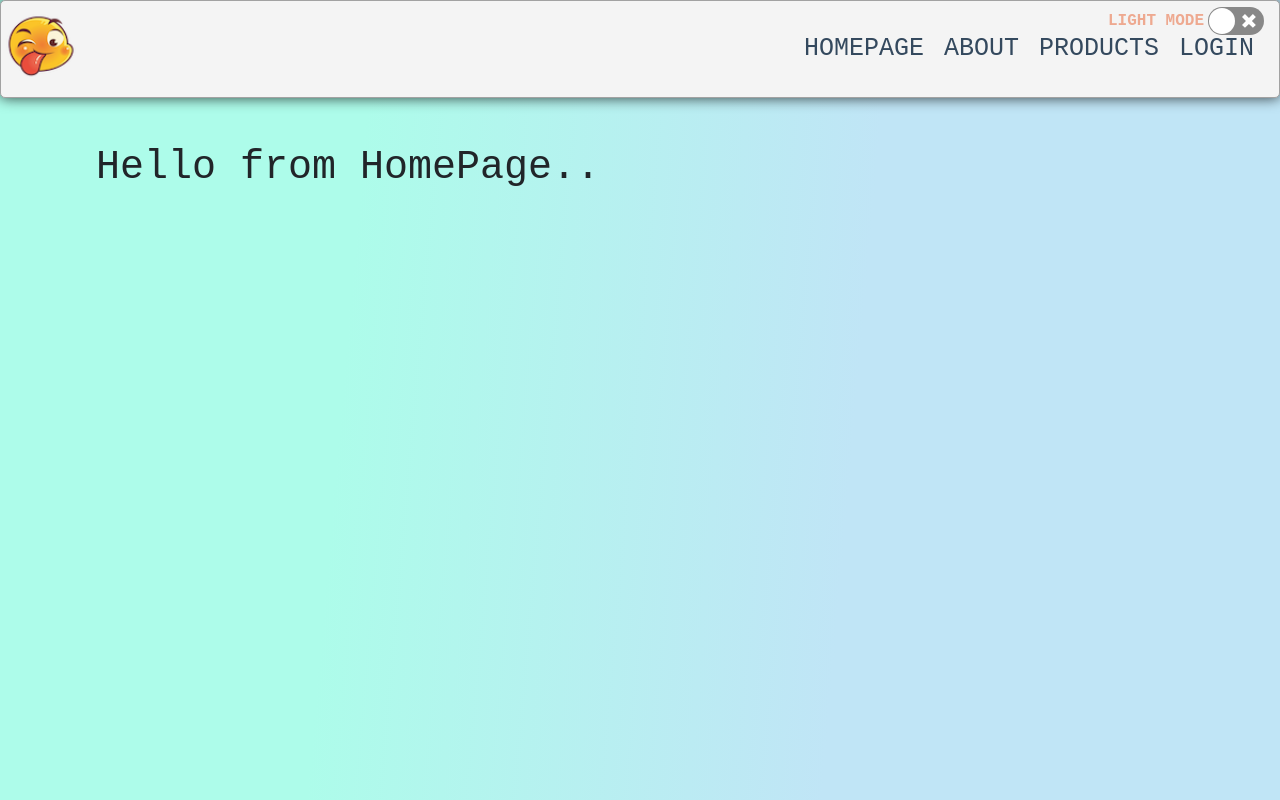
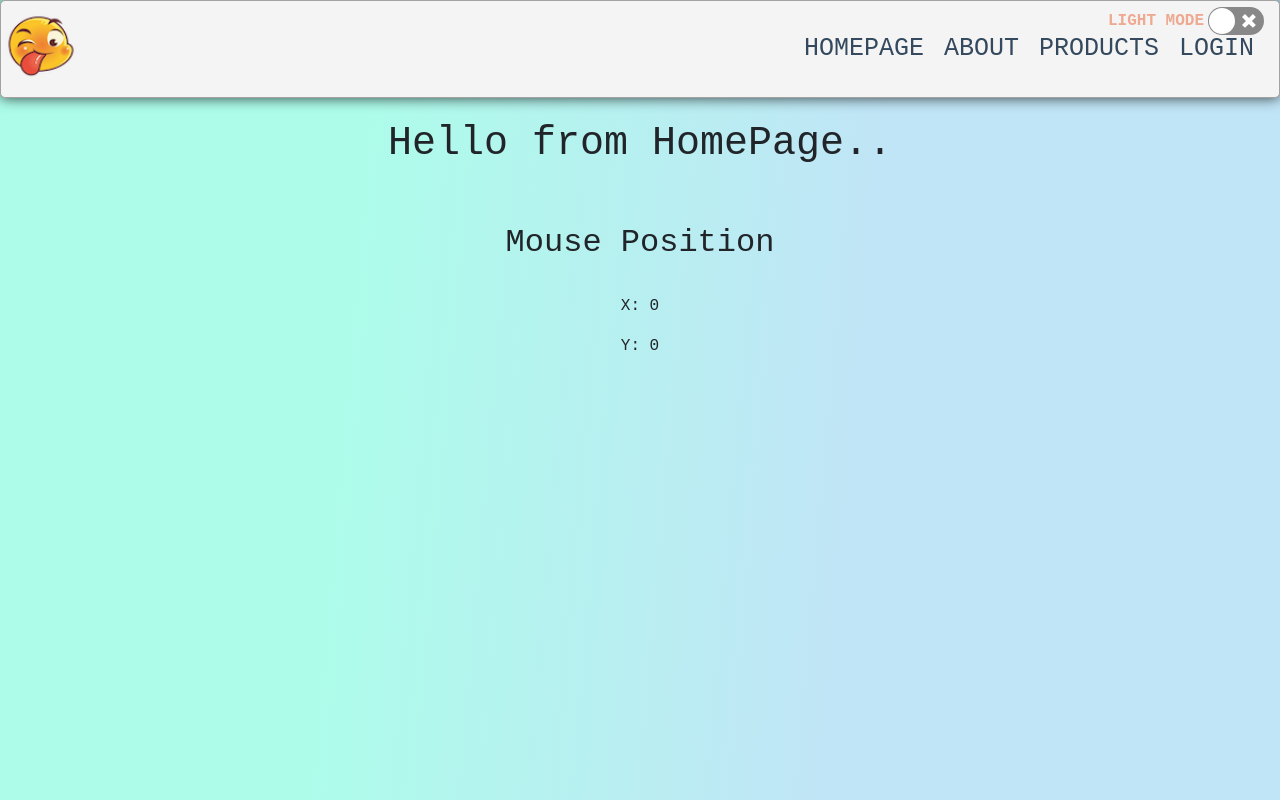
Before and after one commit to Donna-Sayos/react-pactice, a React (Create React App) app: page / in a window 1280 px wide. Shown: the top 800 px of the page. Built offline with nearby package versions, Linux system fonts and the light colour scheme.

Commit message:
positioned the elements in the center

```diff
--- a/src/components/homepage/Homepage.js
+++ b/src/components/homepage/Homepage.js
@@ -1,9 +1,12 @@
-import React from "react";
+import PanelMouseLogger from "./PanelMouseLogger";
 
 export default function Homepage() {
   return (
-    <div className="mt-5 p-5" style={{ position: "absolute" }}>
-      <h1 className="mt-5 px-5">Hello from HomePage..</h1>
+    <div className="mt-5 p-5 text-center" style={{ display: "inline" }}>
+      <h1 className="mt-5 p-5">Hello from HomePage..</h1>
+      <div className="text-center">
+        <PanelMouseLogger />
+      </div>
     </div>
   );
 }
--- /dev/null
+++ b/src/components/homepage/PanelMouseLogger.js
@@ -0,0 +1,19 @@
+import "./index.css"
+import MousePosition from "./MousePosition";
+
+export default function PanelMouseLogger() {
+  return (
+    <div>
+      <h2 >Mouse Position</h2>
+      <br />
+      <MousePosition
+        render={({ mousePosition }) => (
+          <div>
+            <p>X: {mousePosition.x}</p>
+            <p>Y: {mousePosition.y}</p>
+          </div>
+        )}
+      />
+    </div>
+  );
+}
--- a/src/index.css
+++ b/src/index.css
@@ -1,12 +1,15 @@
 @import url(https://fonts.googleapis.com/css?family=Open+Sans);
 
 body {
-  padding: 0%;
-  margin: 0%;
+  margin: 0;
+  margin-top: 0;
+  padding: 0;
+  padding-top: 0px;
+  box-sizing: border-box;
   font-family: monospace;
 }
 
-body  section {
+body section {
   padding-top: 5%;
 }
 
@@ -14,16 +17,18 @@ body  section {
   position: fixed;
   z-index: 1;
   width: 100%;
+  margin-top: 0;
 	padding-top: .5em;
 	padding-bottom: .5em;
 	border: 1px solid #a2a2a2;
+	border-radius: 5px;
 	background-color: #f4f4f4;
-	-webkit-box-shadow: 0px 0px 14px 0px rgba(0,0,0,0.75);
+	box-shadow: 0px 0px 14px 0px rgba(0,0,0,0.75);
+
+  -webkit-box-shadow: 0px 0px 14px 0px rgba(0,0,0,0.75);
 	-moz-box-shadow: 0px 0px 14px 0px rgba(0,0,0,0.75);
-	box-shadow: 0px 0px 14px 0px rgba(0,0,0,0.75);
 	-webkit-border-radius: 5px;
 	-moz-border-radius: 5px;
-	border-radius: 5px;
 }
 
 .header img {
@@ -42,7 +47,7 @@ body  section {
 }
 
 nav {
-  margin: 0;
+  margin-top: 0;
   width: 100%;
   height: 80px;
   color: white;
@@ -224,14 +229,6 @@ a:hover {
   top: 20%;
 }
 
-* {
-  padding-top: 0;
-  margin-top: 0;
-  box-sizing: border-box;
-}
-
-
-
 #light .main {
   background-image: linear-gradient( 95deg, rgba(173,252,234,1) 27%, rgba(192,229,246,1) 64%);
   min-height: 1300px;
```
